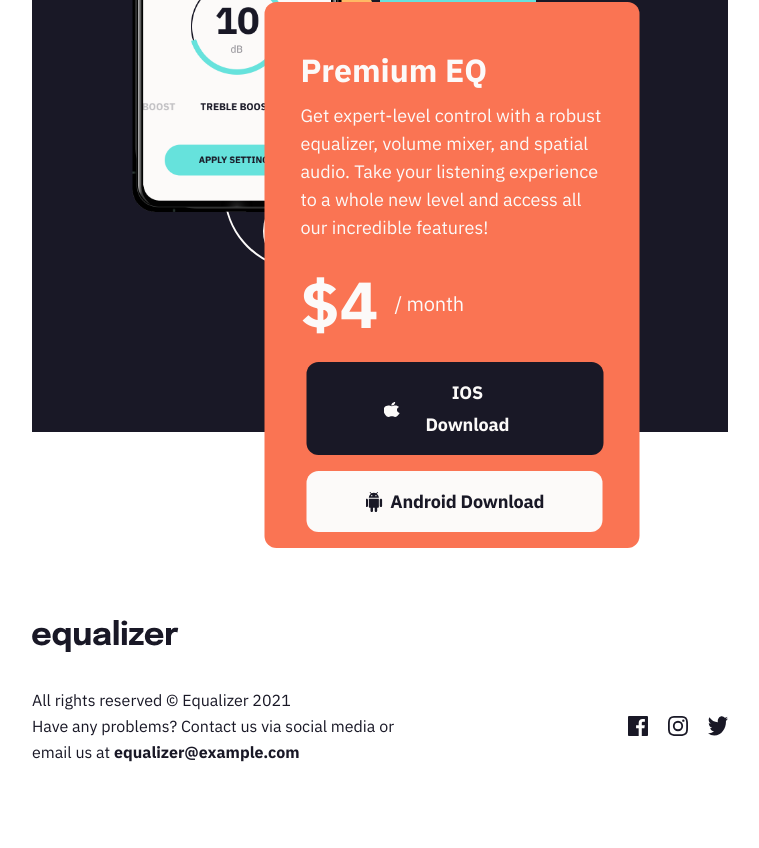
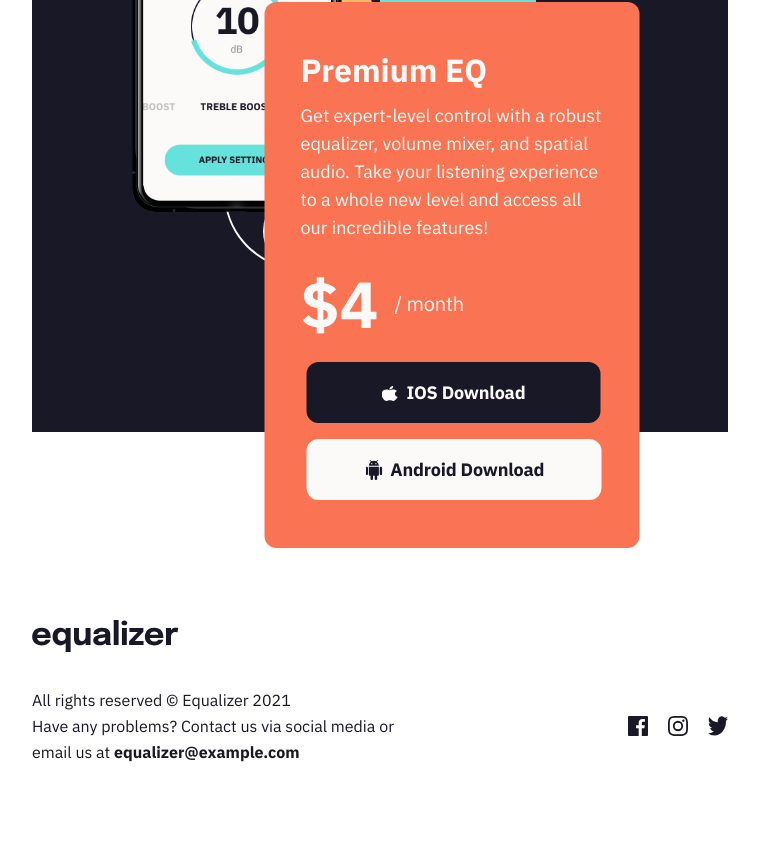
Before and after one commit to onise2001/equalizer-landing-page, a plain HTML site: page index.html in a window 1280 px wide. Shown: the part 1030-1878 px from the top of the page, without its empty margins (257-1016 px from the left). Drawn offline with Linux system fonts and the light colour scheme.

Commit message:
Changed padding for ios download button

```diff
--- a/styles.css
+++ b/styles.css
@@ -126,7 +126,7 @@ button {
   color: #fcfaf9;
   background-color: #191826;
   margin: 32px 0 16px 6px;
-  padding: 15px 77px 14px;
+  padding: 15px 75px 14px;
 }
 
 .ios-button img {
@@ -138,7 +138,7 @@ button {
   color: #191826;
   background-color: #fcfaf9;
   margin: 0px 0 0 6px;
-  padding: 15px 58.5px 14px 59px;
+  padding: 15px 57.5px 14px 59px;
 }
 
 footer {
```
